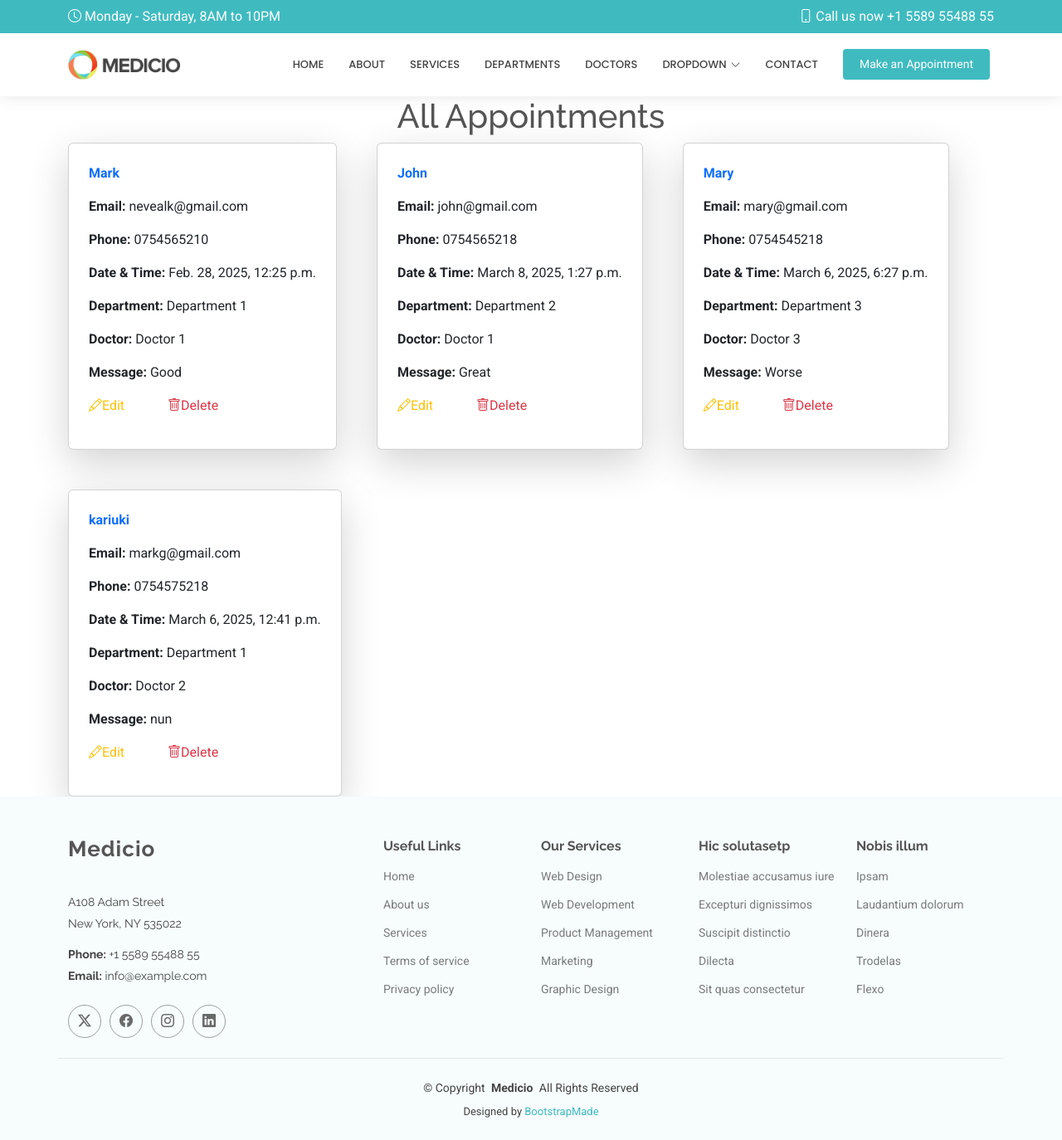
After one commit to Don25422/hospital, a Django app: page /show/ in a window 1280 px wide. The commit adds this page. Shown: the whole page at 83% size. Run offline with Django 5.2, Linux system fonts and the light colour scheme; data comes from the database, SQL or seed files in the repository; both versions use the stored data as it was after the commit; some libraries are stand-ins or nearby versions.

Commit message:
fourth commit

```diff
--- /dev/null
+++ b/Templates/show.html
@@ -0,0 +1,28 @@
+{% extends 'starter-page.html' %}
+<link rel="stylesheet" href="https://cdn.jsdelivr.net/npm/bootstrap-icons@1.11.3/font/bootstrap-icons.min.css">
+{% load static %}
+{% block content %}
+	<h1 class="text-center">All Appointments</h1>
+    <div class="d-flex flex-wrap gap-5 container">
+    {% for x in all %}
+    	<div class="card w-30 p-4 shadow-lg">
+        <p class="fw-bold text-primary">{{ x.name }}</p>
+        <p><b>Email:</b> {{ x.email }}</p>
+        <p><b>Phone:</b> {{ x.phone }}</p>
+        <p><b>Date & Time:</b> {{ x.date }}</p>
+        <p><b>Department:</b> {{ x.department }}</p>
+        <p><b>Doctor:</b> {{ x.doctor }}</p>
+        <p><b>Message:</b> {{ x.message }}</p>
+        <p>
+            <a href="" class="text-warning me-5">
+                <i class="bi bi-pencil"></i>Edit
+            </a>
+            <a href="/delete/{{ x.id }}" class="text-danger">
+                <i class="bi bi-trash"></i>Delete
+            </a>
+        </p>
+        </div>
+    {% endfor %}
+    </div>
+
+{% endblock %}
--- a/Templates/starter-page.html
+++ b/Templates/starter-page.html
@@ -86,12 +86,12 @@
                 <li><a href="#">Dropdown 4</a></li>
               </ul>
             </li>
-            <li><a href="#contact">Contact</a></li>
+            <li><a href="{% url 'contact' %}">Contact</a></li>
           </ul>
           <i class="mobile-nav-toggle d-xl-none bi bi-list"></i>
         </nav>
 
-        <a class="cta-btn" href="index.html#appointment">Make an Appointment</a>
+        <a class="cta-btn" href="{% url 'appointment' %}">Make an Appointment</a>
 
       </div>
 
--- a/hospitalapp/urls.py
+++ b/hospitalapp/urls.py
@@ -12,4 +12,6 @@ urlpatterns = [
     path('doctors/', views.doctors, name='doctors'),
     path('appointment/', views.appoint, name='appointment'),
     path('contact/', views.contact, name='contact'),
+    path('show/', views.show, name='show'),
+    path('delete/<int:id>', views.delete),
 ]
--- a/hospitalapp/views.py
+++ b/hospitalapp/views.py
@@ -34,7 +34,7 @@ def appoint(request):
             message=request.POST['message']
         )
         myappointments.save()
-        return redirect('/appointment')
+        return redirect('/show')
     else:
         return render(request,'appointment.html')
 
@@ -50,3 +50,12 @@ def contact(request):
         return redirect('/contact')
     else:
         return render(request,'contact.html')
+
+def show(request):
+   all = Appointment.objects.all()
+   return render(request, 'show.html', {"all": all})
+
+def delete(request,id):
+    deleteappointment = Appointment.objects.get(id=id)
+    deleteappointment.delete()
+    return redirect('/show')
```
Also changed, not shown: db.sqlite3.
